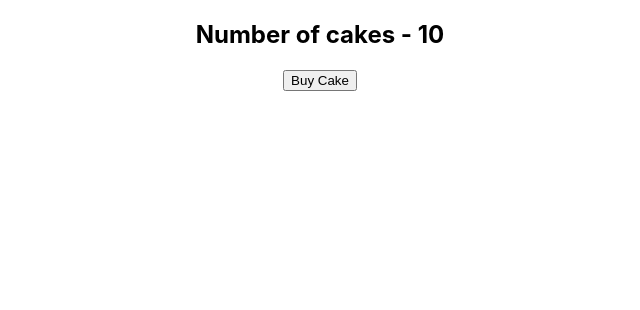
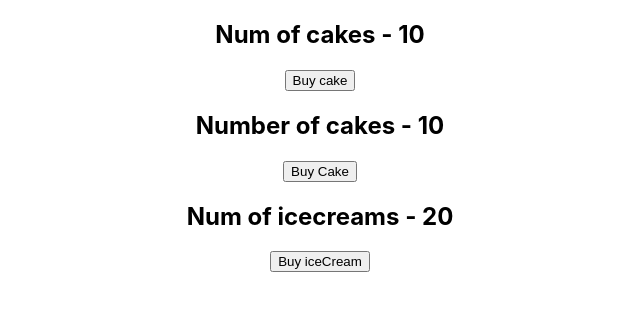
Before and after one commit to kbu715/react-redux-tutorials, a React (Create React App) app in the folder react-redux-demo/: page / in a window 1280 px wide. Shown: the top 310 px of the page, without its empty margins (320-960 px from the left). Built offline with nearby package versions, Linux system fonts and the light colour scheme.

Commit message:
✨ Implement useSelector and useDispatch hooks and multiple reducers in React Redux

```diff
--- a/react-redux-demo/src/App.js
+++ b/react-redux-demo/src/App.js
@@ -2,12 +2,16 @@
 import CakeContainer from './components/CakeContainer';
 import { Provider } from 'react-redux'
 import store from './redux/store'
+import HooksCakeContainer from './components/HooksCakeContainer';
+import HooksIceCreamContainer from './components/HooksIceCreamContainer';
 
 function App() {
   return (
     <Provider store={store}>
       <div className="App">
+        <HooksCakeContainer />
         <CakeContainer />
+        <HooksIceCreamContainer />
       </div>
     </Provider>
   );
--- a/react-redux-demo/src/components/CakeContainer.js
+++ b/react-redux-demo/src/components/CakeContainer.js
@@ -13,7 +13,7 @@
 
 const mapStateToProps = state => {
   return {
-    numOfCakes: state.numOfCakes
+    numOfCakes: state.cake.numOfCakes
   }
 }
 
--- /dev/null
+++ b/react-redux-demo/src/components/HooksCakeContainer.js
@@ -0,0 +1,18 @@
+import React from 'react'
+import { useSelector, useDispatch } from 'react-redux'
+import { buyCake } from '../redux'
+
+function HooksCakeContainer() {
+
+  const numOfCakes = useSelector(state => state.cake.numOfCakes)
+  const dispatch = useDispatch()
+
+  return (
+    <div>
+      <h2>Num of cakes - {numOfCakes}</h2>
+      <button onClick={() => dispatch(buyCake())}>Buy cake</button>
+    </div>
+  )
+}
+
+export default HooksCakeContainer
--- /dev/null
+++ b/react-redux-demo/src/components/HooksIceCreamContainer.js
@@ -0,0 +1,18 @@
+import React from 'react'
+import { useSelector, useDispatch } from 'react-redux'
+import { buyIceCream } from '../redux'
+
+function HooksIceCreamContainer() {
+
+  const numOfIceCreams = useSelector(state => state.iceCream.numOfIceCreams)
+  const dispatch = useDispatch()
+
+  return (
+    <div>
+      <h2>Num of icecreams - {numOfIceCreams}</h2>
+      <button onClick={() => dispatch(buyIceCream())}>Buy iceCream</button>
+    </div>
+  )
+}
+
+export default HooksIceCreamContainer
--- /dev/null
+++ b/react-redux-demo/src/redux/iceCream/iceCreamActions.js
@@ -0,0 +1,7 @@
+import { BUY_ICECREAM } from './iceCreamTypes'
+
+export const buyIceCream = () => {
+  return {
+    type: BUY_ICECREAM
+  }
+}
--- /dev/null
+++ b/react-redux-demo/src/redux/iceCream/iceCreamReducer.js
@@ -0,0 +1,20 @@
+import { BUY_ICECREAM } from './iceCreamTypes';
+
+const initialState = {
+  numOfIceCreams: 20
+}
+
+const iceCreamReducer = (state = initialState, action) => {
+  switch (action.type) {
+    case BUY_ICECREAM:
+      return {
+        ...state,
+        numOfIceCreams: state.numOfIceCreams - 1
+      }
+
+    default:
+      return state
+  }
+}
+
+export default iceCreamReducer
--- /dev/null
+++ b/react-redux-demo/src/redux/iceCream/iceCreamTypes.js
@@ -0,0 +1 @@
+export const BUY_ICECREAM = 'BUY_ICECREAM'
--- a/react-redux-demo/src/redux/index.js
+++ b/react-redux-demo/src/redux/index.js
@@ -1 +1,2 @@
 export { buyCake } from './cake/cakeActions'
+export { buyIceCream } from './iceCream/iceCreamActions'
--- /dev/null
+++ b/react-redux-demo/src/redux/rootReducer.js
@@ -0,0 +1,11 @@
+import { combineReducers } from 'redux'
+import cakeReducer from './cake/cakeReducer'
+import iceCreamReducer from './iceCream/iceCreamReducer'
+
+
+const rootReducer = combineReducers({
+  cake: cakeReducer,
+  iceCream: iceCreamReducer
+})
+
+export default rootReducer
--- a/react-redux-demo/src/redux/store.js
+++ b/react-redux-demo/src/redux/store.js
@@ -1,6 +1,6 @@
 import { createStore } from 'redux'
-import cakeReducer from './cake/cakeReducer'
+import rootReducer from './rootReducer'
 
-const store = createStore(cakeReducer)
+const store = createStore(rootReducer)
 
 export default store
```
Also changed, not shown: react-redux-demo/src/components/IceCreamContainer.js (added, +26 -0 lines).
